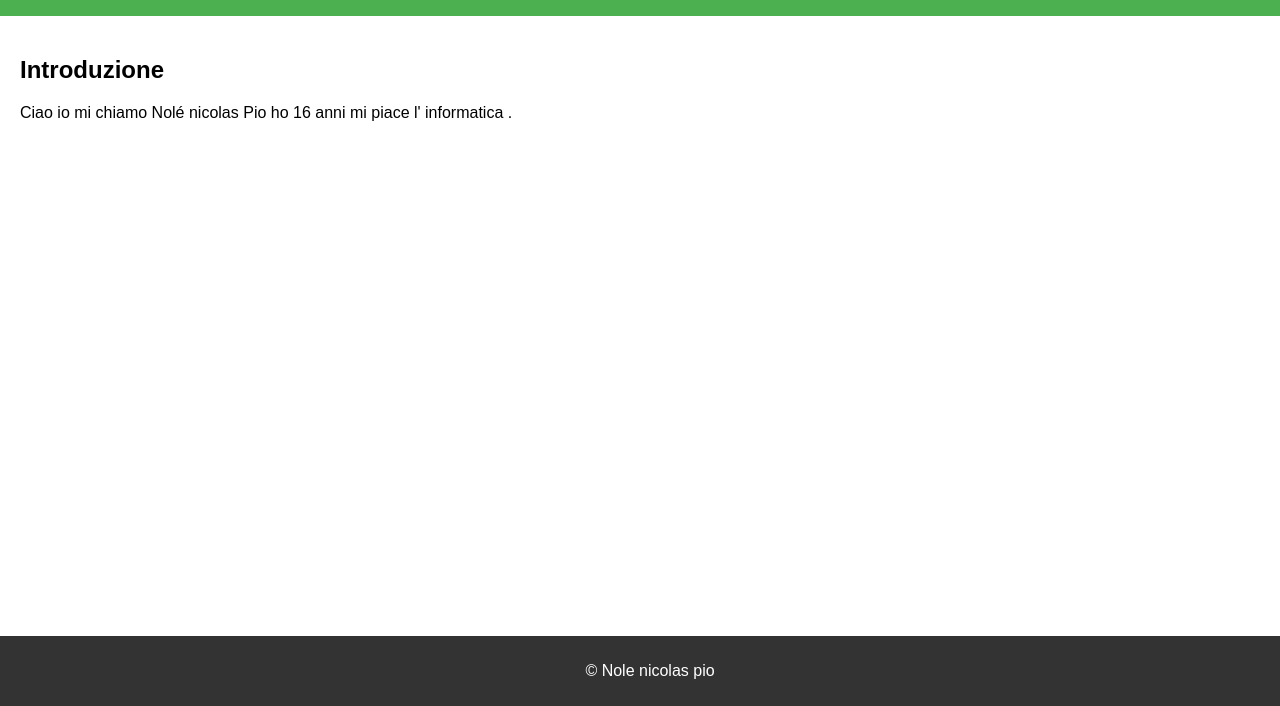
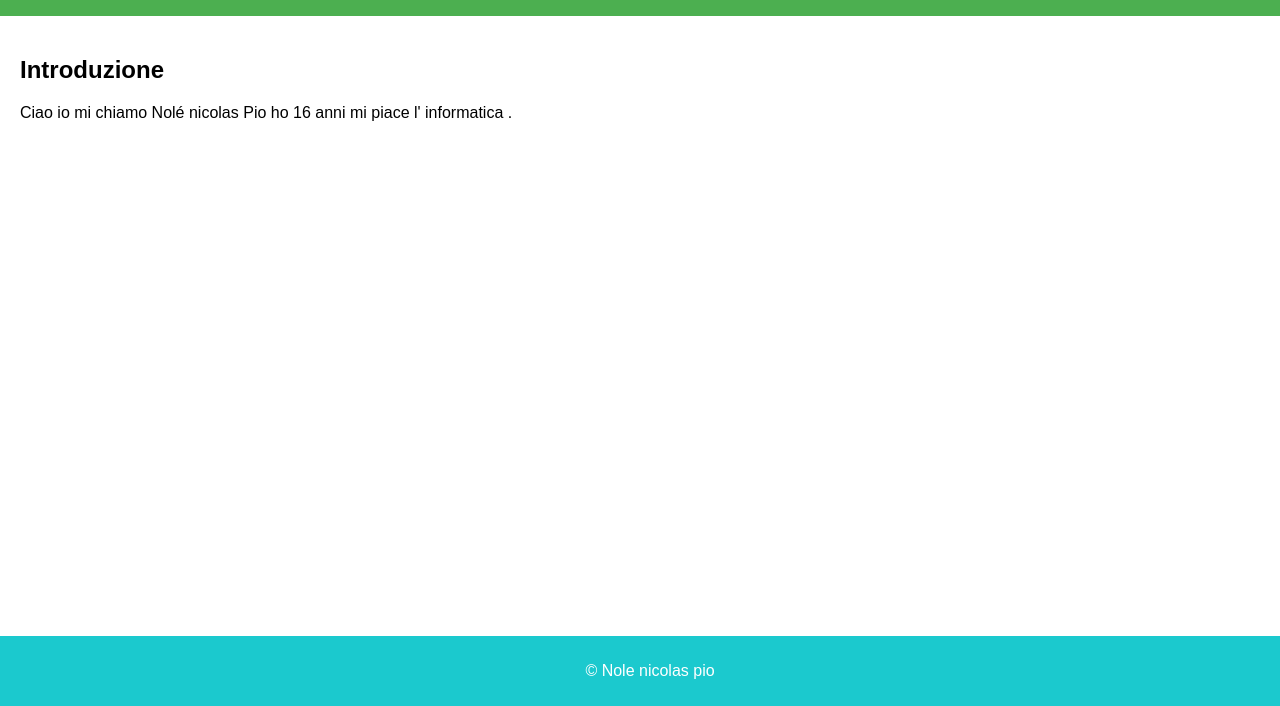
Before and after one commit to countnicolas/countnicolas.github.io, a plain HTML site: page index.html in a window 1280 px wide. Shown: the part 94-800 px from the top of the page. Drawn offline with Linux system fonts and the light colour scheme.

Commit message:
index.1.0.html

```diff
--- a/index.html
+++ b/index.html
@@ -20,7 +20,7 @@
             padding: 20px;
         }
         footer {
-            background-color: #333;
+            background-color: #1BC9CE;
             color: white;
             text-align: center;
             padding: 10px;
```
